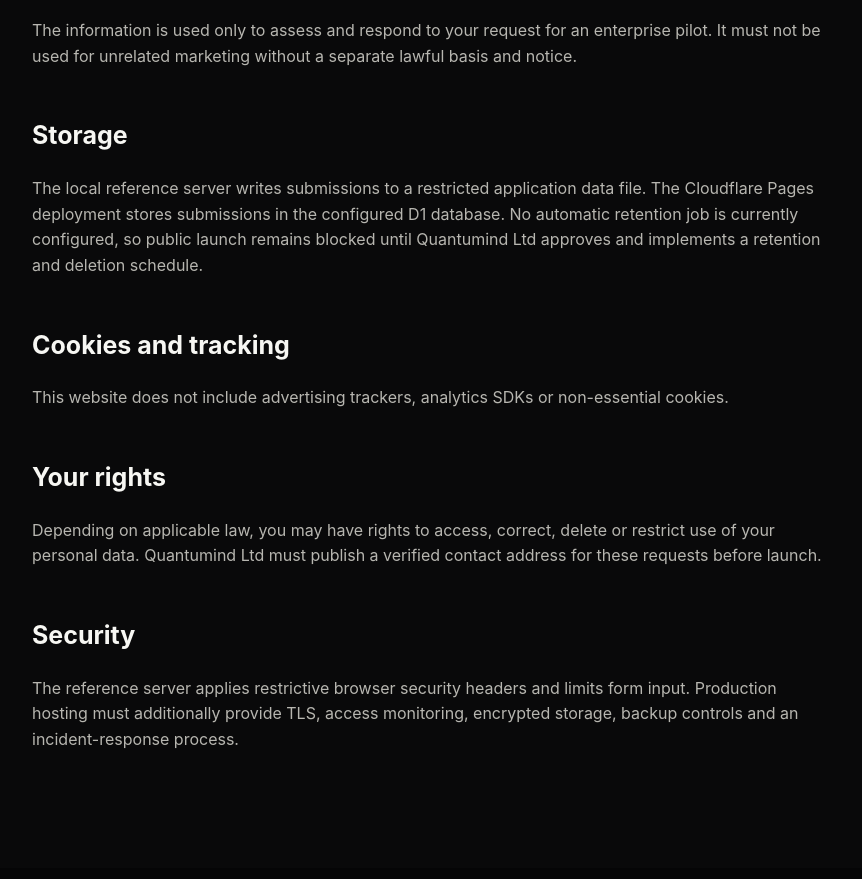
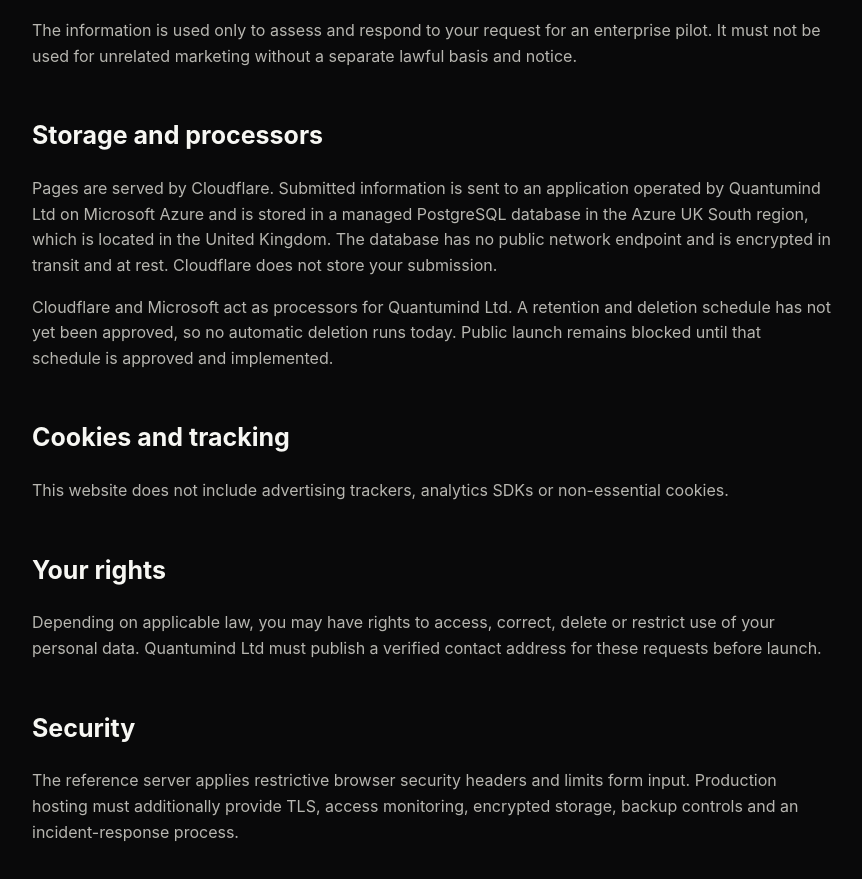
Before and after one commit to Quantumind-SSI/Haechi, a website: page website/privacy.html in a window 1280 px wide. Shown: the part 790-1669 px from the top of the page, without its empty margins (208-1070 px from the left). Drawn offline with Linux system fonts and the light colour scheme.

Commit message:
Add Azure Container Apps infrastructure and deployment workflows
Provisions the website origin in UK South so submitted data stays in the
United Kingdom.

The database has no public endpoint. It is reachable only from a
delegated subnet over a private DNS zone, so it cannot be dialled from
the internet even with valid credentials, and it refuses connections
that do not negotiate TLS. Images are pulled with a user-assigned
managed identity, so no registry password is stored.

That private networking has a consequence: migrations cannot run from a
CI runner. They run instead as a Container Apps job inside the virtual
network, and traffic only shifts after that job reports success. The
deployment then fails the run if the health endpoint does not return
200, so a broken revision does not pass silently.

The Cloudflare workflow asserts that the API origin reached both
config.js and the content security policy before publishing, because a
missing origin would leave the form unable to reach its API.

The privacy notice now names the actual processors and states that data
is held in Azure UK South, replacing the description of edge storage
that no longer exists.

Templates compile and workflows lint. No deployment has run end to end.
Known gaps are recorded in the runbook.

```diff
--- a/website/privacy.html
+++ b/website/privacy.html
@@ -50,14 +50,20 @@
           an enterprise pilot. It must not be used for unrelated marketing
           without a separate lawful basis and notice.
         </p>
-        <h2>Storage</h2>
+        <h2>Storage and processors</h2>
         <p>
-          The local reference server writes submissions to a restricted
-          application data file. The Cloudflare Pages deployment stores
-          submissions in the configured D1 database. No automatic retention job
-          is currently configured, so public launch remains blocked until
-          Quantumind Ltd approves and implements a retention and deletion
-          schedule.
+          Pages are served by Cloudflare. Submitted information is sent to an
+          application operated by Quantumind Ltd on Microsoft Azure and is
+          stored in a managed PostgreSQL database in the Azure UK South region,
+          which is located in the United Kingdom. The database has no public
+          network endpoint and is encrypted in transit and at rest. Cloudflare
+          does not store your submission.
+        </p>
+        <p>
+          Cloudflare and Microsoft act as processors for Quantumind Ltd. A
+          retention and deletion schedule has not yet been approved, so no
+          automatic deletion runs today. Public launch remains blocked until
+          that schedule is approved and implemented.
         </p>
         <h2>Cookies and tracking</h2>
         <p>
```
Also changed, not shown: .github/workflows/deploy-azure.yml (added), .github/workflows/deploy-cloudflare.yml (added), 2 other files.
